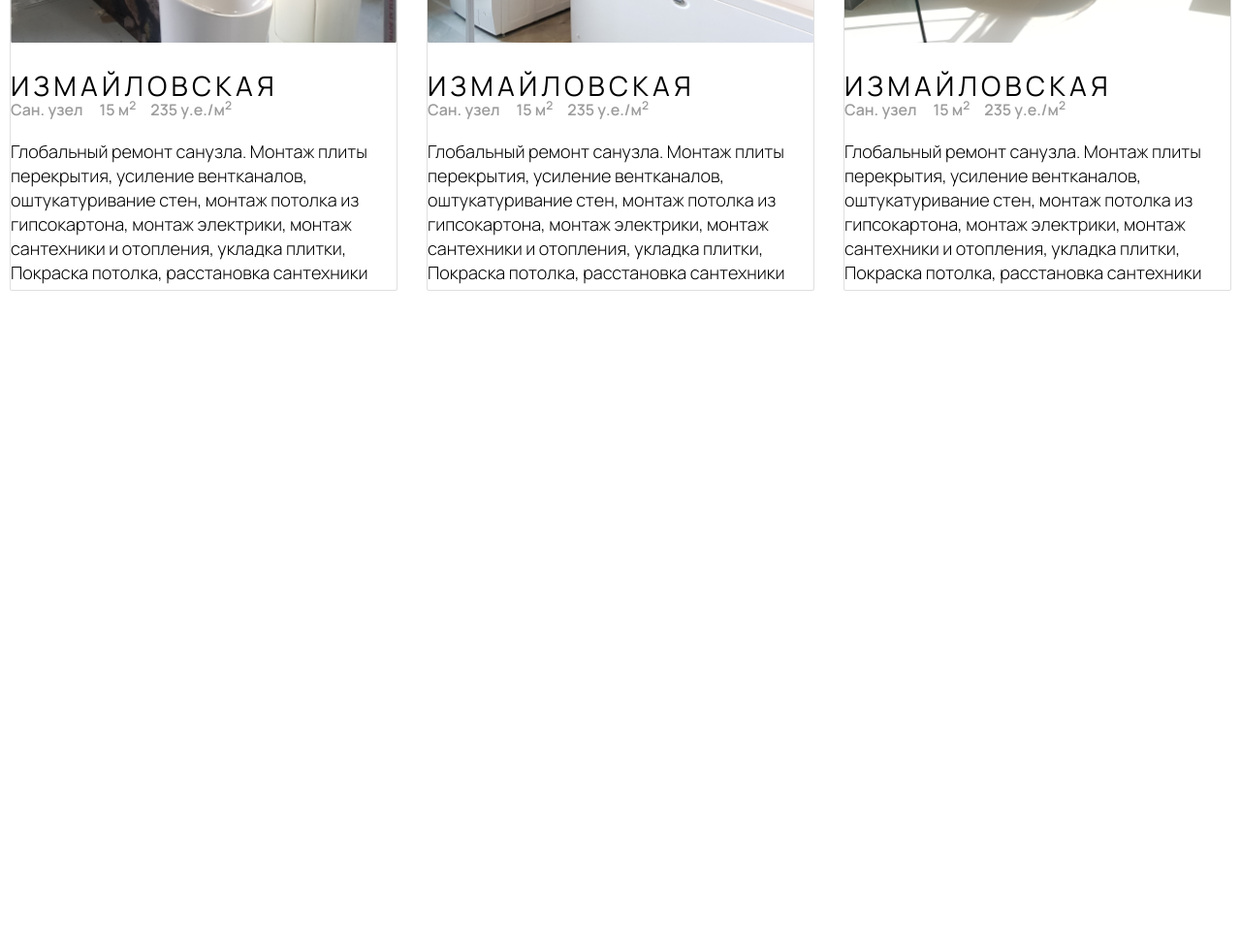
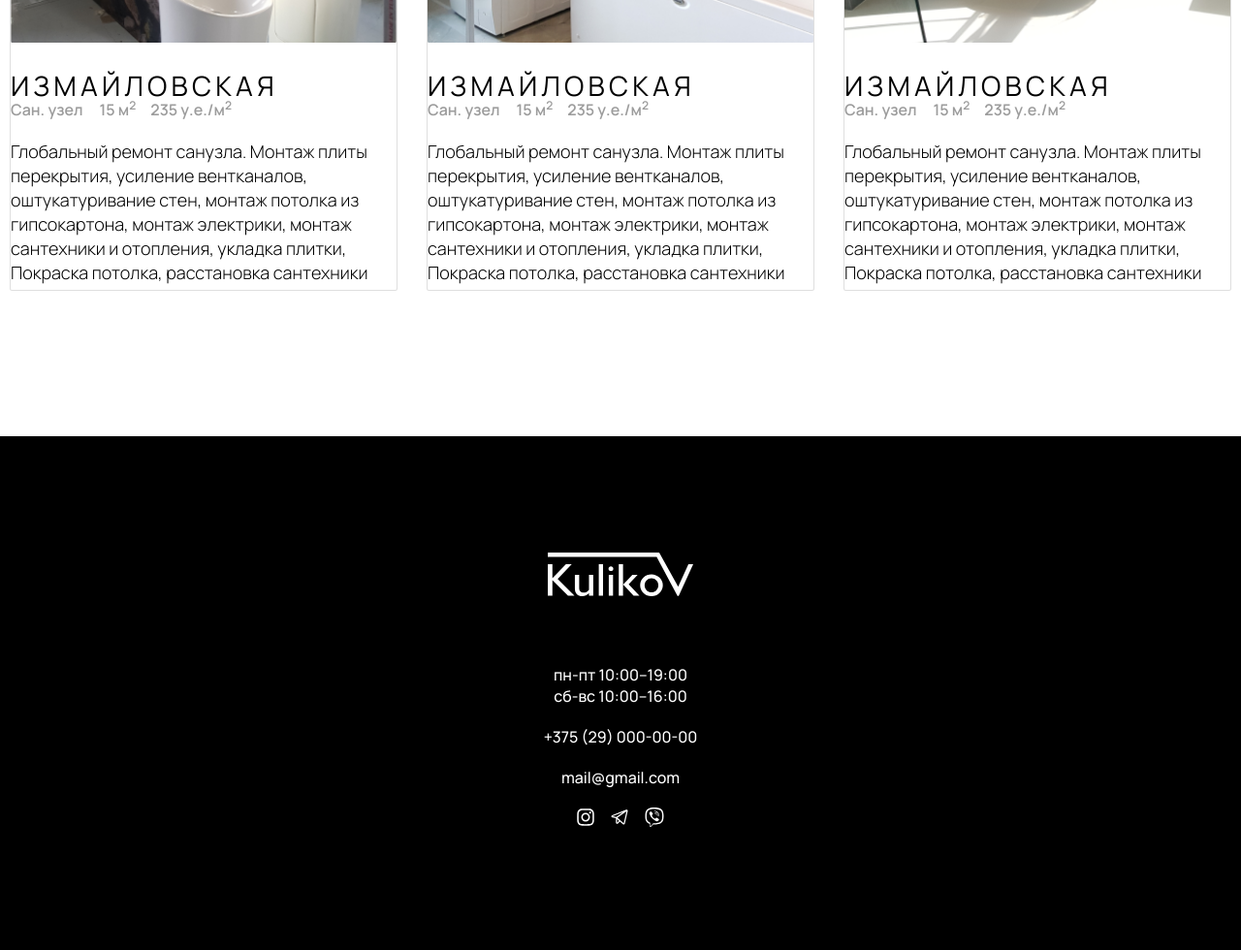
Before and after one commit to Vonubat/Kulikov_project, a website built with webpack: page src/index.html in a window 1280 px wide. Shown: the part 5106-6086 px from the top of the page at 97% size. Before the commit the page ends 5406 px from the top, so only its background shows below. Built offline with nearby package versions, Linux system fonts and the light colour scheme.

Commit message:
feat: add footer section

```diff
--- a/src/index.html
+++ b/src/index.html
@@ -451,4 +451,25 @@
       </div>
     </div>
   </section>
+  <footer class="footer">
+    <img src="./assets/icons/logo.svg" alt="logo" class="logo" />
+    <div class="info">
+      <span class="time">пн-пт 10:00–19:00 сб-вс 10:00–16:00</span>
+      <span>+375 (29) 000-00-00</span>
+      <span>mail@gmail.com</span>
+      <div class="messengers">
+        <img
+          src="./assets/icons/instagram.svg"
+          alt="instagram"
+          class="instagram"
+        />
+        <img
+          src="./assets/icons/telegram.svg"
+          alt="telegram"
+          class="telegram"
+        />
+        <img src="./assets/icons/viber.svg" alt="viber" class="viber" />
+      </div>
+    </div>
+  </footer>
 </html>
--- a/src/styles/main.scss
+++ b/src/styles/main.scss
@@ -430,6 +430,42 @@ html {
       }
     }
   }
+  .footer {
+    max-width: 192rem;
+    height: 53rem;
+    background-color: $black;
+    margin-top: 15rem;
+    display: flex;
+    flex-direction: column;
+    align-items: center;
+    gap: 7rem;
+
+    .logo {
+      margin-top: 12rem;
+    }
+
+    .info {
+      color: $white;
+      width: 16rem;
+      height: 16.8rem;
+      display: flex;
+      flex-direction: column;
+      text-align: center;
+      align-items: center;
+      gap: 2rem;
+      font-style: normal;
+      font-weight: 500;
+      font-size: 16px;
+      line-height: 22px;
+
+      .messengers {
+        display: flex;
+        justify-content: space-between;
+        width: 9rem;
+        height: 2rem;
+      }
+    }
+  }
 }
 
 .active {
```
